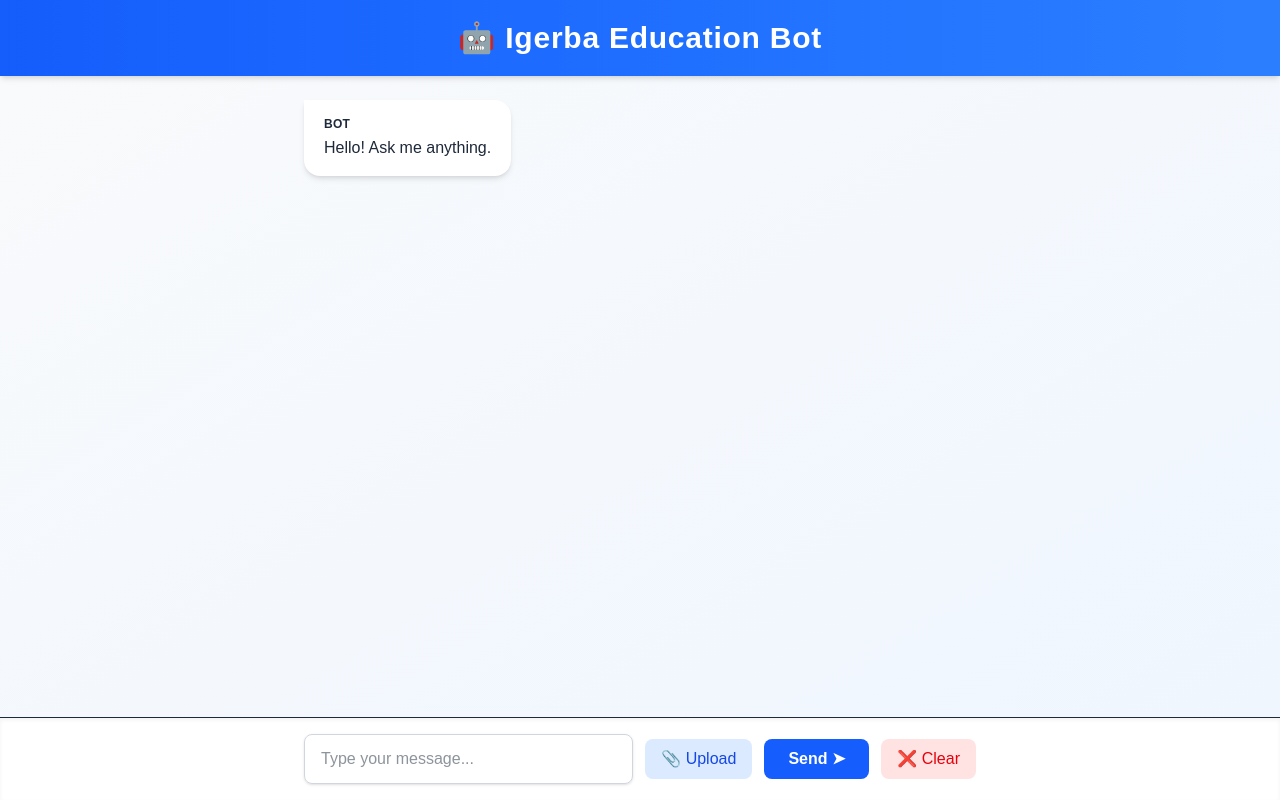
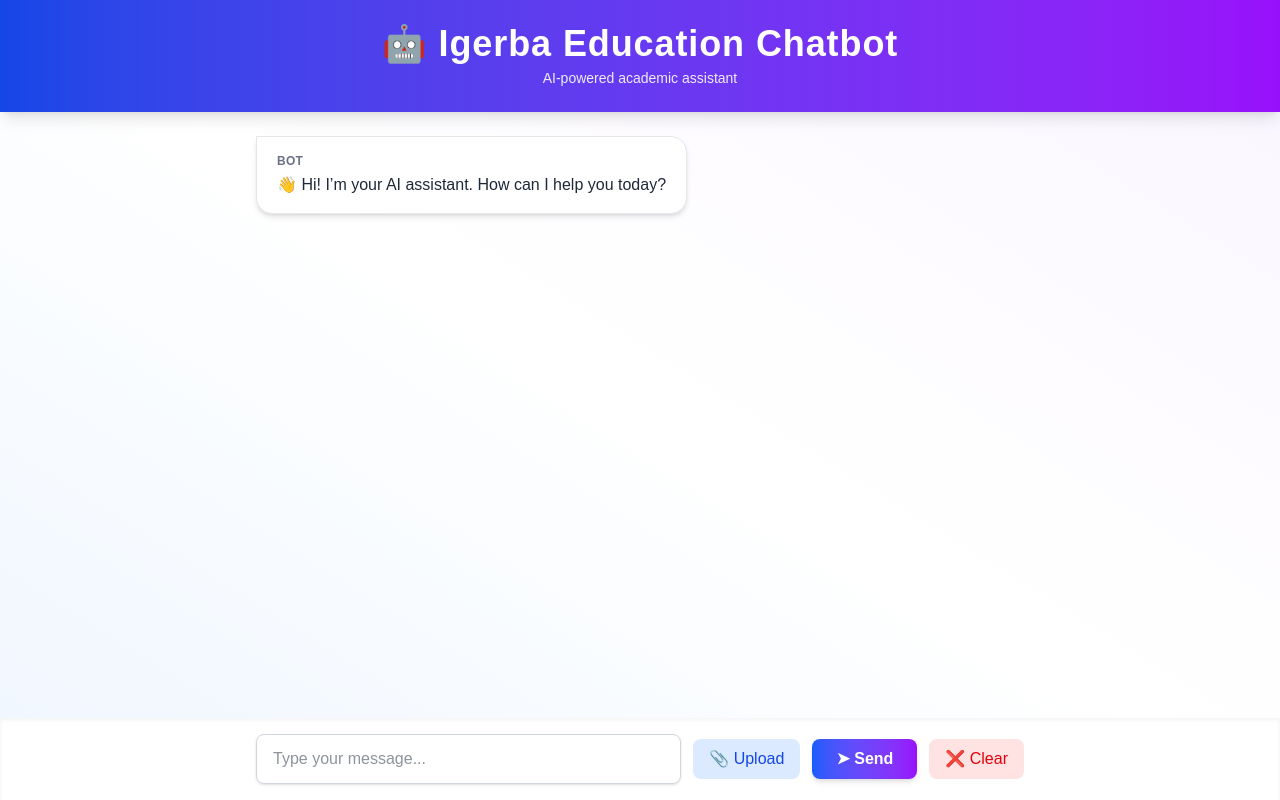
Before and after one commit to msreeharshitha/multimodal-chatbot, a Next.js app: page /chat in a window 1280 px wide. Built offline with nearby package versions, Linux system fonts and the light colour scheme.

Commit message:
Updated: Finalized chatbot UI and added clear chat feature

```diff
--- a/app/chat/page.tsx
+++ b/app/chat/page.tsx
@@ -11,7 +11,7 @@ export default function ChatPage() {
   const [messages, setMessages] = useState<Message[]>([
     {
       role: 'assistant',
-      content: 'Hello! Ask me anything.'
+      content: '👋 Hi! I’m your AI assistant. How can I help you today?'
     }
   ])
   const [input, setInput] = useState('')
@@ -25,7 +25,7 @@ export default function ChatPage() {
     formData.append('messages', JSON.stringify([...messages, { role: 'user', content: input }]))
     if (file) formData.append('file', file)
 
-    setMessages(prev => [...prev, { role: 'user', content: input || '[File uploaded]' }])
+    setMessages(prev => [...prev, { role: 'user', content: input || '[📁 File uploaded]' }])
     setInput('')
     setFile(null)
 
@@ -41,7 +41,7 @@ export default function ChatPage() {
     } else {
       setMessages(prev => [...prev, {
         role: 'assistant',
-        content: 'Something went wrong. Please try again.'
+        content: '⚠️ Oops! Something went wrong. Try again.'
       }])
     }
   }
@@ -51,30 +51,31 @@ export default function ChatPage() {
   }, [messages])
 
   return (
-    <div className="flex flex-col min-h-screen bg-gradient-to-br from-gray-50 to-blue-50 text-gray-800">
+    <div className="flex flex-col min-h-screen bg-gradient-to-tr from-blue-50 via-white to-purple-50 text-gray-800">
       {/* Header */}
-      <header className="bg-gradient-to-r from-blue-600 to-blue-500 text-white p-5 text-center shadow-md">
-        <h1 className="text-3xl font-bold tracking-wide">🤖 Igerba Education Bot</h1>
+      <header className="bg-gradient-to-r from-blue-700 to-purple-600 text-white p-6 text-center shadow-lg">
+        <h1 className="text-3xl sm:text-4xl font-bold tracking-wide">🤖 Igerba Education Chatbot</h1>
+        <p className="text-sm opacity-90 mt-1">AI-powered academic assistant</p>
       </header>
 
-      {/* Chat messages */}
+      {/* Messages */}
       <main className="flex-1 overflow-y-auto px-4 sm:px-6 py-6">
-        <div className="max-w-2xl mx-auto space-y-4">
+        <div className="max-w-3xl mx-auto space-y-4">
           {messages.map((msg, idx) => (
             <div
               key={idx}
               className={`flex ${msg.role === 'user' ? 'justify-end' : 'justify-start'}`}
             >
               <div
-                className={`rounded-2xl px-5 py-4 max-w-[80%] shadow-md whitespace-pre-wrap text-sm sm:text-base ${
+                className={`rounded-2xl px-5 py-4 max-w-[80%] text-sm sm:text-base shadow-md whitespace-pre-wrap transition ${
                   msg.role === 'user'
                     ? 'bg-blue-600 text-white rounded-tr-none'
                     : msg.role === 'assistant'
-                    ? 'bg-white text-gray-800 rounded-tl-none'
+                    ? 'bg-white text-gray-800 rounded-tl-none border border-gray-200'
                     : 'bg-yellow-100 text-yellow-800'
                 }`}
               >
-                <div className="font-semibold mb-1 text-xs uppercase tracking-wide">
+                <div className="font-semibold mb-1 text-xs uppercase tracking-wide text-gray-500">
                   {msg.role === 'user' ? 'You' : msg.role === 'assistant' ? 'Bot' : 'System'}
                 </div>
                 {msg.content}
@@ -86,21 +87,20 @@ export default function ChatPage() {
       </main>
 
       {/* Footer */}
-      <footer className="bg-white p-4 border-t shadow-inner">
-        <div className="max-w-2xl mx-auto flex flex-col sm:flex-row items-center gap-3">
+      <footer className="bg-white shadow-inner p-4">
+        <div className="max-w-3xl mx-auto flex flex-col sm:flex-row items-center gap-3">
           <input
             type="text"
             value={input}
             onChange={(e) => setInput(e.target.value)}
             onKeyDown={(e) => e.key === 'Enter' && sendMessage()}
             placeholder="Type your message..."
-            className="flex-1 px-4 py-3 border border-gray-300 rounded-lg focus:outline-none focus:ring-2 focus:ring-blue-500 shadow-sm"
+            className="flex-1 px-4 py-3 border border-gray-300 rounded-lg shadow-sm focus:outline-none focus:ring-2 focus:ring-blue-500"
           />
 
-          {/* Upload Button */}
           <label
             htmlFor="file-upload"
-            className="inline-flex items-center px-4 py-2 bg-blue-100 text-blue-700 font-medium rounded-lg hover:bg-blue-200 transition cursor-pointer"
+            className="inline-block px-4 py-2 bg-blue-100 text-blue-700 font-medium rounded-lg hover:bg-blue-200 transition cursor-pointer"
           >
             📎 Upload
           </label>
@@ -112,15 +112,13 @@ export default function ChatPage() {
             className="hidden"
           />
 
-          {/* Send Button */}
           <button
             onClick={sendMessage}
-            className="px-6 py-2 bg-blue-600 text-white font-semibold rounded-lg hover:bg-blue-700 transition"
+            className="px-6 py-2 bg-gradient-to-r from-blue-600 to-purple-600 text-white font-semibold rounded-lg shadow-md hover:opacity-90 transition"
           >
-            Send ➤
+            ➤ Send
           </button>
 
-          {/* Clear Button */}
           <button
             onClick={() => setMessages([])}
             className="px-4 py-2 bg-red-100 text-red-600 rounded-lg hover:bg-red-200 transition"
@@ -129,10 +127,9 @@ export default function ChatPage() {
           </button>
         </div>
 
-        {/* File name preview */}
         {file && (
-          <div className="max-w-2xl mx-auto mt-2 text-sm text-gray-600 text-center">
-            📁 <span className="font-medium">{file.name}</span>
+          <div className="max-w-3xl mx-auto mt-2 text-sm text-gray-600 text-center">
+            📁 Selected File: <span className="font-medium">{file.name}</span>
           </div>
         )}
       </footer>
```
